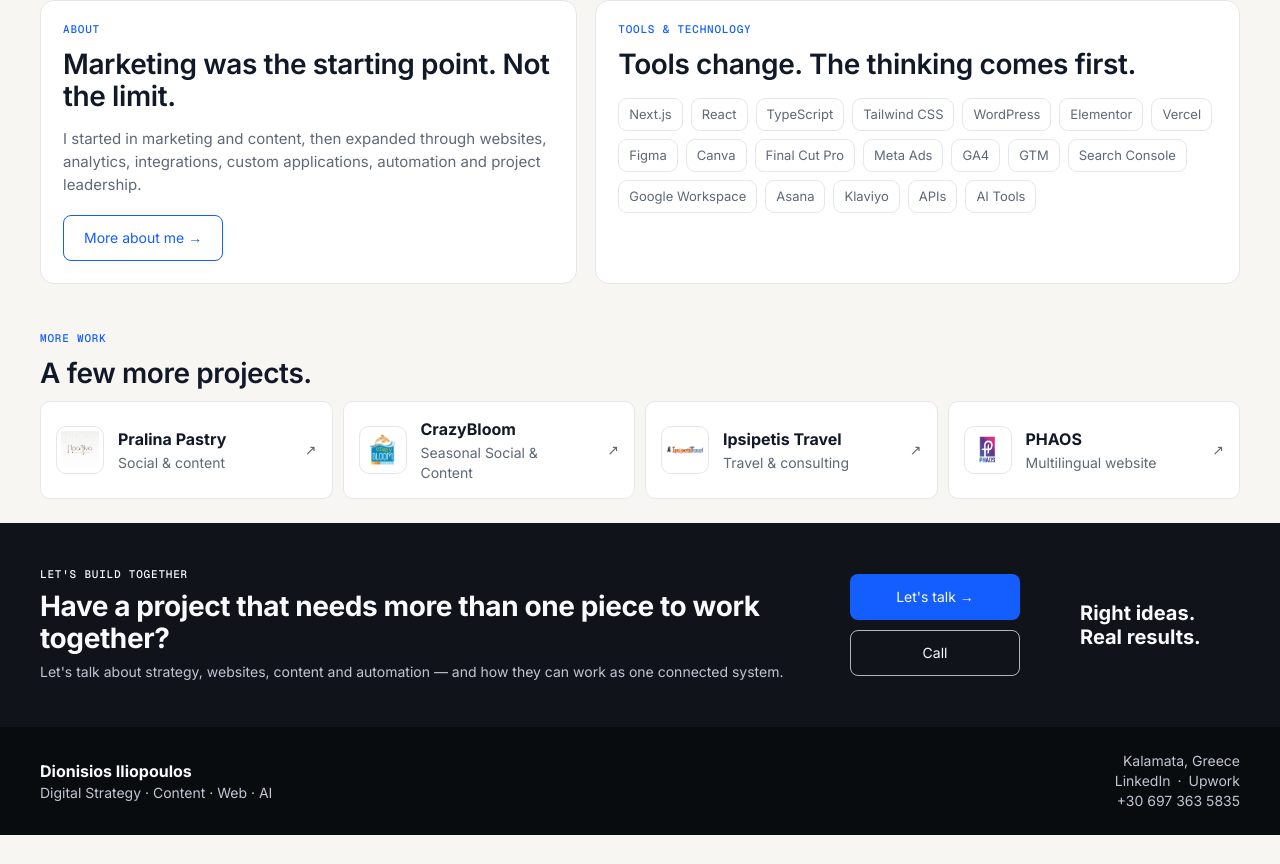
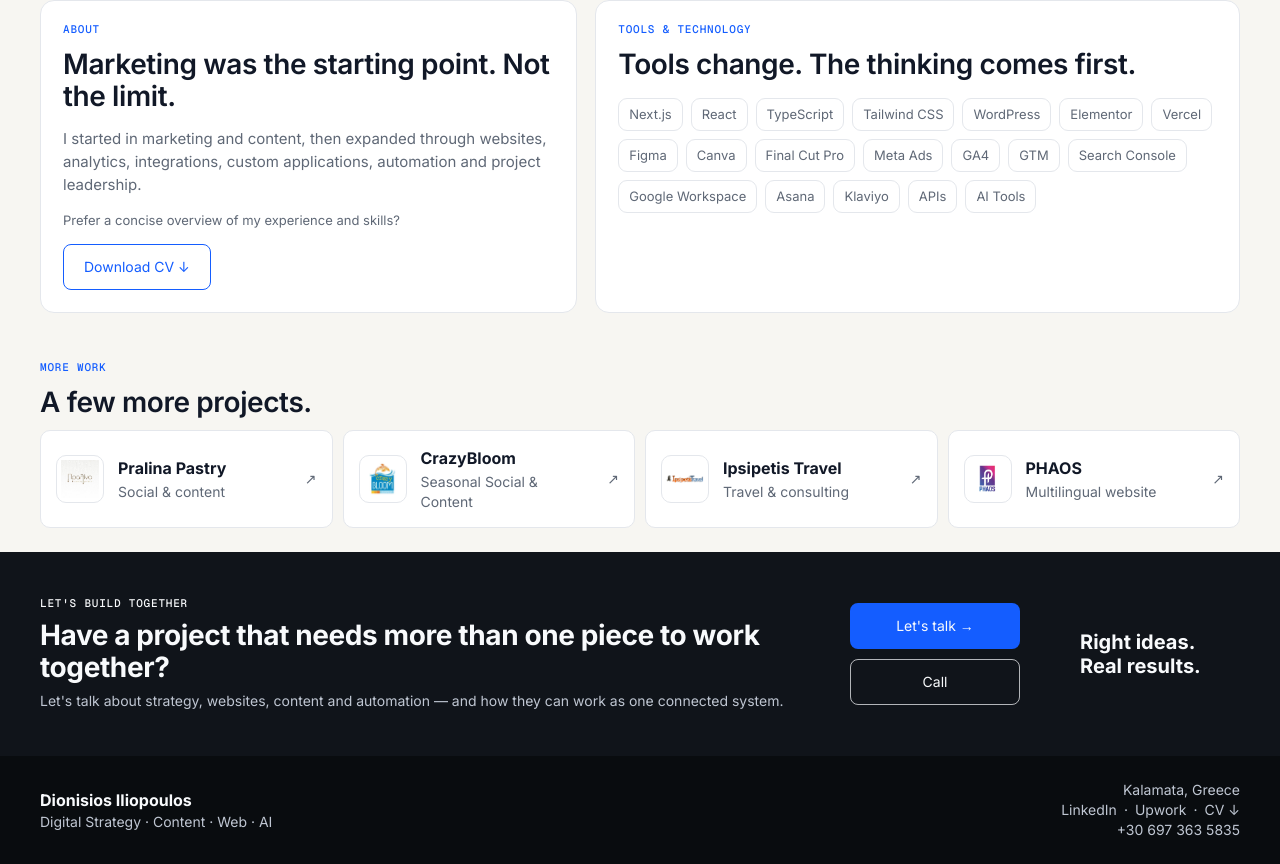
Before and after one commit to darkdreamer13/portfolio-dionisis, a Next.js app: page /en in a window 1280 px wide. Shown: the part 2332-3196 px from the top of the page. Before the commit the page ends 3167 px from the top, so only its background shows below. Built offline with nearby package versions, Linux system fonts and the light colour scheme.

Commit message:
Add downloadable CV to portfolio

```diff
--- a/app/globals.css
+++ b/app/globals.css
@@ -2574,3 +2574,19 @@
     line-height: 25px;
   }
 }
+
+
+/* CV download */
+.about-cv-prompt {
+  margin: 14px 0 10px !important;
+  max-width: 520px;
+  color: var(--color-text-secondary);
+  font-size: 13px !important;
+  line-height: 19px !important;
+}
+
+@media (max-width: 760px) {
+  .about-cv-prompt {
+    margin-top: 18px !important;
+  }
+}
--- a/components/portfolio-page.tsx
+++ b/components/portfolio-page.tsx
@@ -24,6 +24,7 @@
 const PHONE_HREF = "tel:+306973635835";
 const LINKEDIN_HREF = "https://www.linkedin.com/in/diliopoulos/";
 const UPWORK_HREF = "https://www.upwork.com/freelancers/~0191fc300963a39cd2?mp_source=share";
+const CV_HREF = "/cv/Dionisios_Iliopoulos_CV.pdf";
 
 export default function PortfolioPage({ locale }: { locale: Locale }) {
   const copy = siteCopy[locale];
@@ -295,7 +296,12 @@
           <div className="eyebrow">{copy.about.eyebrow}</div>
           <h2>{copy.about.title}</h2>
           <p>{copy.about.body}</p>
-          <a href="#contact" className="button button-secondary">
+          <p className="about-cv-prompt">{copy.about.cvPrompt}</p>
+          <a
+            href={CV_HREF}
+            className="button button-secondary"
+            download="Dionisios_Iliopoulos_CV.pdf"
+          >
             {copy.about.button}
           </a>
         </article>
@@ -369,6 +375,8 @@
             <a href={LINKEDIN_HREF} target="_blank" rel="noreferrer">LinkedIn</a>
             <span aria-hidden="true">·</span>
             <a href={UPWORK_HREF} target="_blank" rel="noreferrer">Upwork</a>
+            <span aria-hidden="true">·</span>
+            <a href={CV_HREF} download="Dionisios_Iliopoulos_CV.pdf">CV ↓</a>
           </div>
           <a className="footer-phone" href={PHONE_HREF}>+30 697 363 5835</a>
         </div>
--- a/lib/content.ts
+++ b/lib/content.ts
@@ -140,7 +140,8 @@
       title: "Marketing ήταν η αρχή. Όχι το όριο.",
       body:
         "Ξεκίνησα από το marketing και το περιεχόμενο, και σταδιακά εξελίχθηκα μέσα από ιστοσελίδες, analytics, integrations, custom εφαρμογές, automation και project leadership.",
-      button: "Περισσότερα για εμένα →",
+      cvPrompt: "Θέλετε μια πιο συνοπτική εικόνα της εμπειρίας και των δεξιοτήτων μου;",
+      button: "Λήψη βιογραφικού ↓",
     },
     tools: {
       eyebrow: "TOOLS & TECHNOLOGY",
@@ -277,7 +278,8 @@
       title: "Marketing was the starting point. Not the limit.",
       body:
         "I started in marketing and content, then expanded through websites, analytics, integrations, custom applications, automation and project leadership.",
-      button: "More about me →",
+      cvPrompt: "Prefer a concise overview of my experience and skills?",
+      button: "Download CV ↓",
     },
     tools: {
       eyebrow: "TOOLS & TECHNOLOGY",
```
Also changed, not shown: 1 other file (tests, documents, lock files or other folders).
